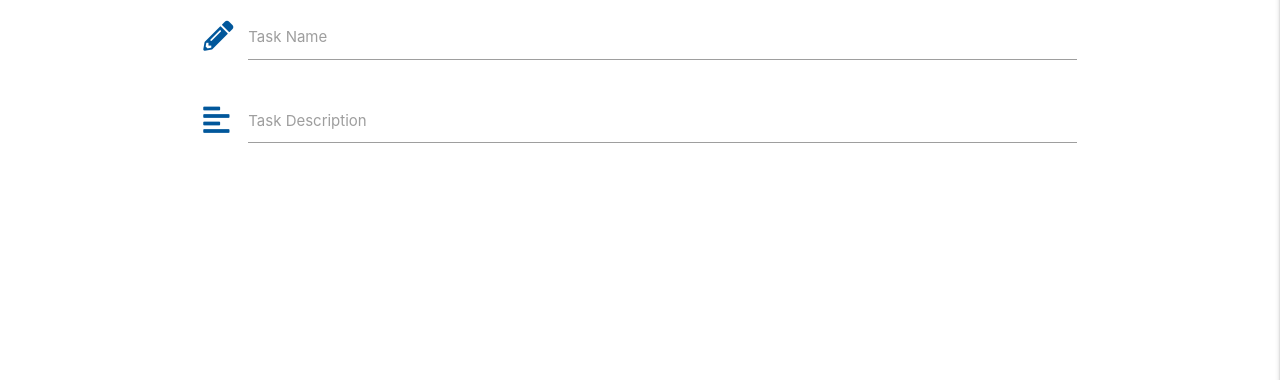
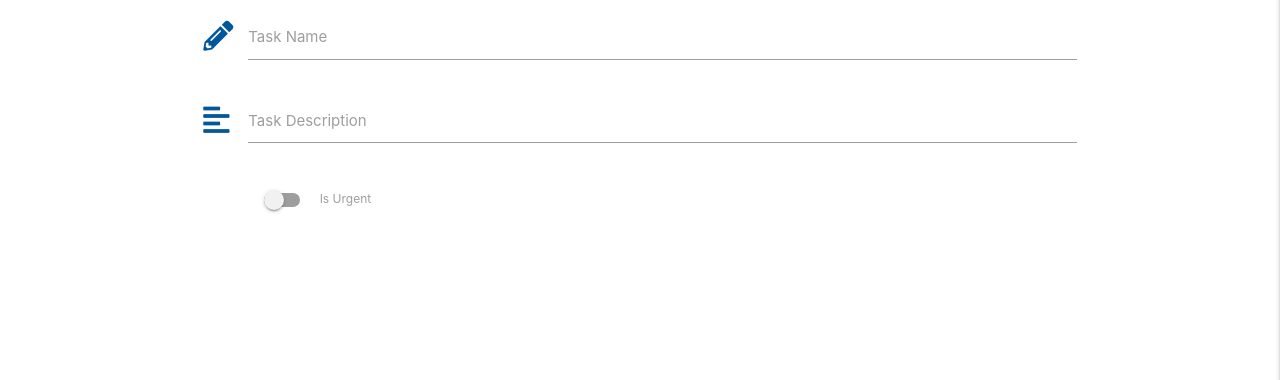
Before and after one commit to Mr-Smyth/flask-task-manager, a Flask app: page /add_task in a window 1280 px wide. Shown: the part 160-540 px from the top of the page. Run offline with Flask 2, Linux system fonts and the light colour scheme; some libraries are stand-ins or nearby versions.

Commit message:
Add an Is_Urgent toggle to add_tasks

```diff
--- a/templates/add_task.html
+++ b/templates/add_task.html
@@ -6,18 +6,31 @@
 	<div class="row">
 		<form class="col s12" method="POST" action="">
 			<div class="row">
+                <!-- TASK NAME -->
 				<div class="input-field col s12">
 					<i class="fas fa-pencil-alt prefix light-blue-text text-darken-4"></i>
 					<input id="task_name" name="task_name" minlength="5" maxlength="50"
                     type="text" class="validate" required>
 					<label for="task_name">Task Name</label>
 				</div>
+                <!-- TASK DESCRIPTION -->
 				<div class="input-field col s12">
 					<i class="fas fa-align-left prefix light-blue-text text-darken-4"></i>
 					<textarea id="task_description" name="task_description" minlength="5"
                     maxlength="200" class="materialize-textarea validate" required></textarea>
 					<label for="task_description">Task Description</label>
 				</div>
+                <!-- TASK IS URGENT TOGGLE -->
+				<div class="row input-field col s12">
+					<div class="switch">
+                        <i class="fas fa-exclamation-circle-left prefix light-blue-text text-darken-4"></i>
+						<label for="is_urgent">
+                            <input type="checkbox" id="is_urgent" name="is_urgent">
+                            <span class="lever"></span>
+                            Is Urgent
+				    </label>
+					</div>
+				</div>
 			</div>
 		</form>
 	</div>
```
